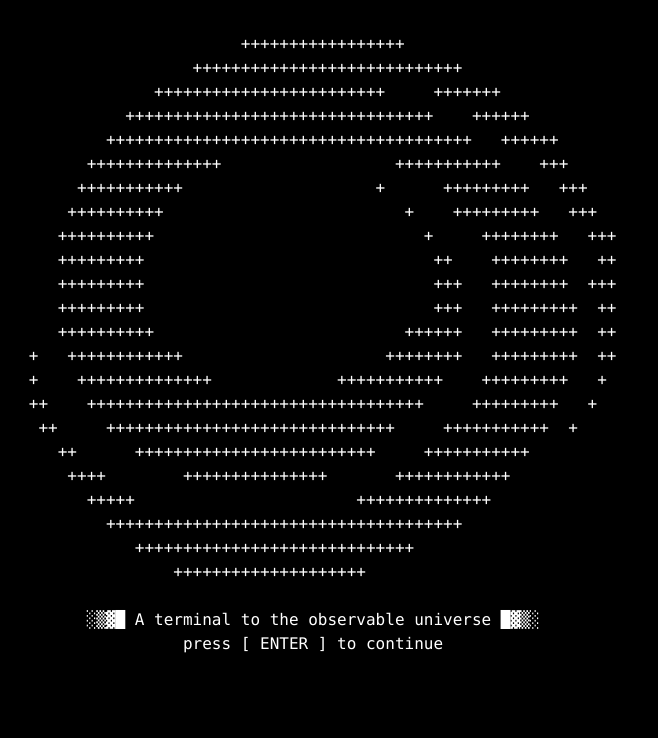
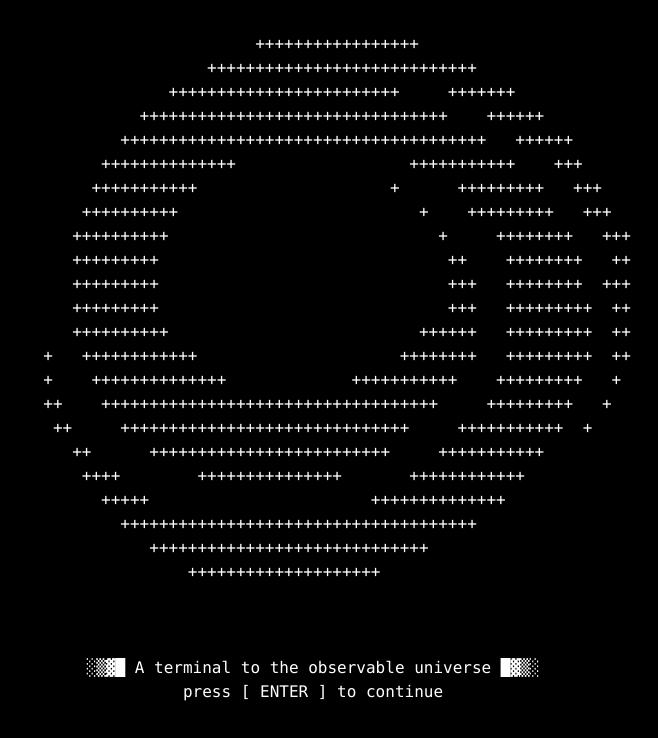
Before and after one commit to just1nlee/uTerm, a Next.js app in the folder frontend/: page / in a window 1280 px wide. Shown: the top 738 px of the page, without its empty margins (327-985 px from the left). Built offline with nearby package versions, Linux system fonts and the light colour scheme.

Commit message:
Black hole centered and prints

```diff
--- a/frontend/src/app/page.js
+++ b/frontend/src/app/page.js
@@ -31,6 +31,9 @@ export default function TerminalScreen() {
     '             +++++++++++++++++++++++++++++',
     '                 ++++++++++++++++++++',
     '',
+    '',
+    '',
+    '',
   ]
 
   const screen_text = [
@@ -43,7 +46,7 @@ export default function TerminalScreen() {
 
   useEffect(() => {
     if (phase === 'black_hole' && linesShown < black_hole.length) {
-      const timeout = setTimeout(() => { setLinesShown((prev) => prev + 1)}, 20)
+      const timeout = setTimeout(() => { setLinesShown((prev) => prev + 1)}, 30)
       return () => clearTimeout(timeout)
     }
 
@@ -73,6 +76,7 @@ export default function TerminalScreen() {
 
   return (
     <div className="h-screen bg-black text-white-400 font-mono text-s leading-normal whitespace-pre items-center overflow-y-auto px-6 py-8 flex flex-col gap-6">
+      <div className="w-[60ch] mx-auto">
       <pre className="text-left">
         {black_hole.slice(0, phase === 'black_hole' ? linesShown : black_hole.length).join('\n')}
       </pre>
@@ -81,6 +85,7 @@ export default function TerminalScreen() {
           {screen_text.slice(0, linesShown).join('\n')}
         </pre>
       )}
+      </div>
     </div>
   )
 }
```
